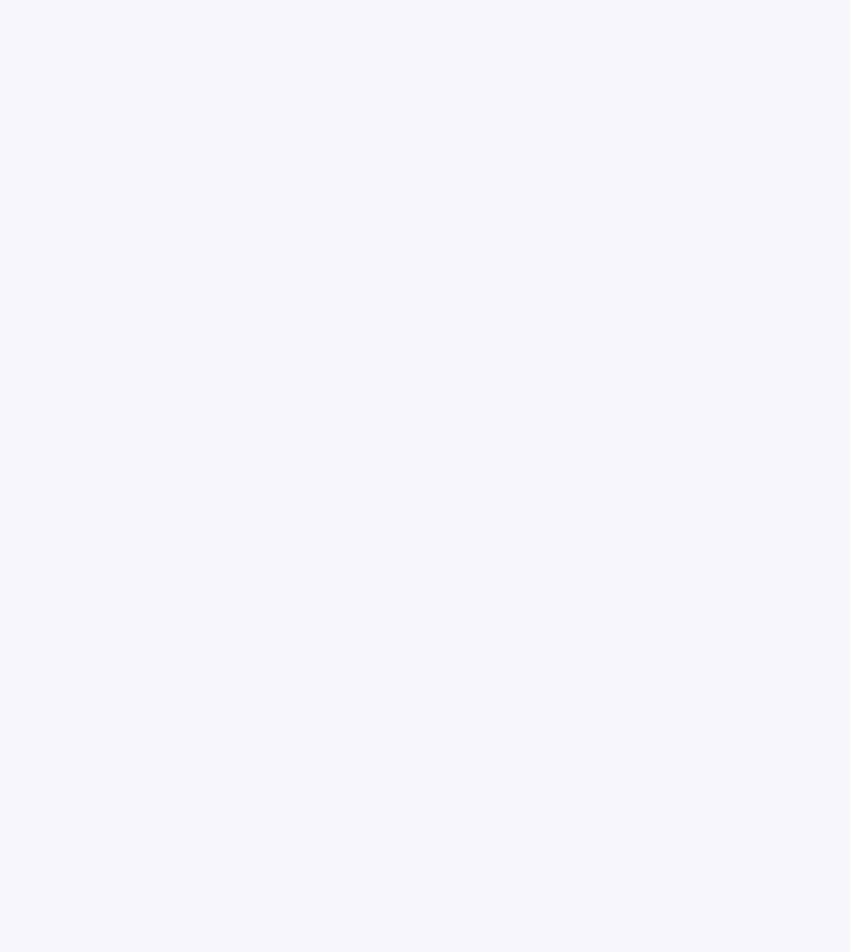
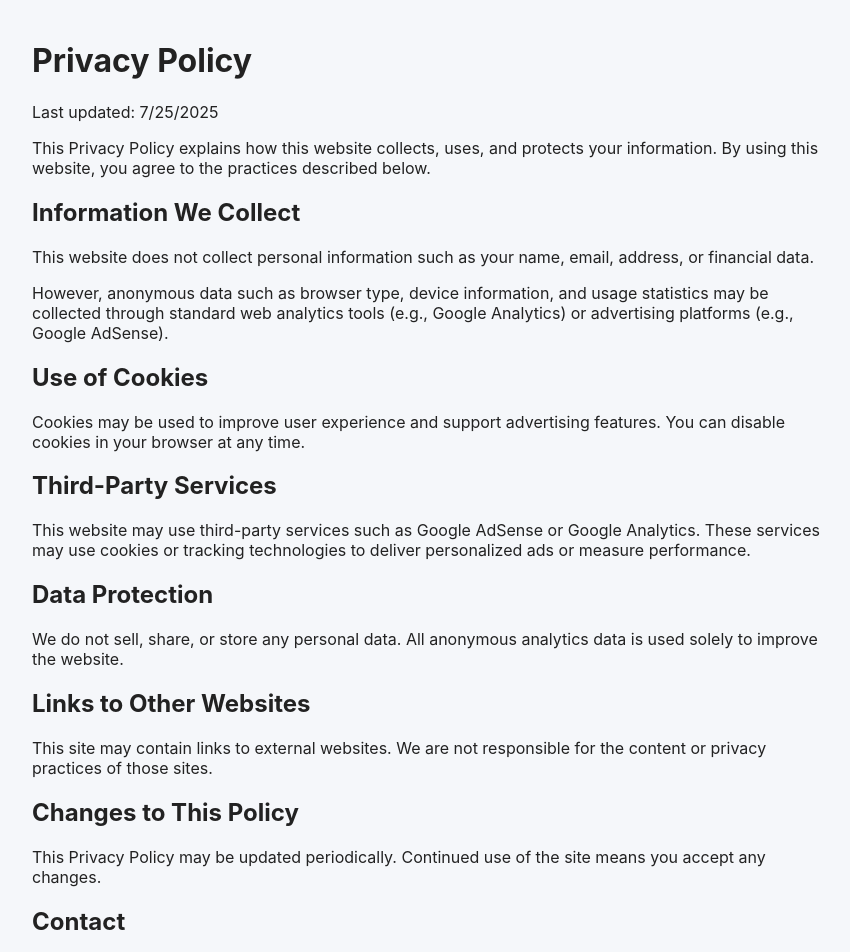
Before and after one commit to cpalm21/FinanceApp, a React (Create React App) app: page /privacy-policy in a window 1280 px wide. Before the commit this address had no page. Shown: the top 952 px of the page, without its empty margins (208-1058 px from the left). Before the commit the page ends 800 px from the top, so only its background shows below. Built offline with nearby package versions, Linux system fonts and the light colour scheme.

Commit message:
Added privacy policy page and routing to it

```diff
--- a/src/App.tsx
+++ b/src/App.tsx
@@ -1,6 +1,10 @@
 
 import {Routes, Route, useNavigate} from "react-router-dom";
 import FuturePresentValue from "./FuturePresentValue"
+import PrivacyPolicy from "./PrivacyPolicy";
+
+
+
 
 import './App.css';
 
@@ -12,9 +16,16 @@ function HomePage() {
   return (
     <div className="App">
       <h1>Welcome to the Finance Calculator</h1>
+
       <button onClick={() => navigate("/future-present-value")}>
         Future and Present Value Calculator
       </button>
+
+      <div style={{ marginTop: "30px" }}>
+        <a href="/privacy-policy" style={{ color: "blue" }}>
+          Privacy Policy
+        </a>
+      </div>
     </div>
   );
 }
@@ -24,6 +35,7 @@ function App() {
     <Routes>
       <Route path="/" element={<HomePage />} />
       <Route path="/future-present-value" element={<FuturePresentValue />} />
+      <Route path="/privacy-policy" element={<PrivacyPolicy />} />
     </Routes>
   );
 }
--- /dev/null
+++ b/src/PrivacyPolicy.tsx
@@ -0,0 +1,68 @@
+import React from "react";
+
+function PrivacyPolicy() {
+  return (
+    <div style={{ padding: "20px", maxWidth: "800px", margin: "0 auto" }}>
+      <h1>Privacy Policy</h1>
+      <p>Last updated: {new Date().toLocaleDateString()}</p>
+
+      <p>
+        This Privacy Policy explains how this website collects, uses, and
+        protects your information. By using this website, you agree to the
+        practices described below.
+      </p>
+
+      <h2>Information We Collect</h2>
+      <p>
+        This website does not collect personal information such as your name,
+        email, address, or financial data.
+      </p>
+
+      <p>
+        However, anonymous data such as browser type, device information, and
+        usage statistics may be collected through standard web analytics tools
+        (e.g., Google Analytics) or advertising platforms (e.g., Google AdSense).
+      </p>
+
+      <h2>Use of Cookies</h2>
+      <p>
+        Cookies may be used to improve user experience and support advertising
+        features. You can disable cookies in your browser at any time.
+      </p>
+
+      <h2>Third-Party Services</h2>
+      <p>
+        This website may use third-party services such as Google AdSense or
+        Google Analytics. These services may use cookies or tracking technologies
+        to deliver personalized ads or measure performance.
+      </p>
+
+      <h2>Data Protection</h2>
+      <p>
+        We do not sell, share, or store any personal data. All anonymous
+        analytics data is used solely to improve the website.
+      </p>
+
+      <h2>Links to Other Websites</h2>
+      <p>
+        This site may contain links to external websites. We are not responsible
+        for the content or privacy practices of those sites.
+      </p>
+
+      <h2>Changes to This Policy</h2>
+      <p>
+        This Privacy Policy may be updated periodically. Continued use of the
+        site means you accept any changes.
+      </p>
+
+      <h2>Contact</h2>
+      <p>
+        If you have any questions, you can contact the site administrator at:
+        <br />
+        <strong>palmerchristian873@gmail.com</strong> (replace this later)
+      </p>
+    </div>
+  );
+}
+
+export default PrivacyPolicy;
```
